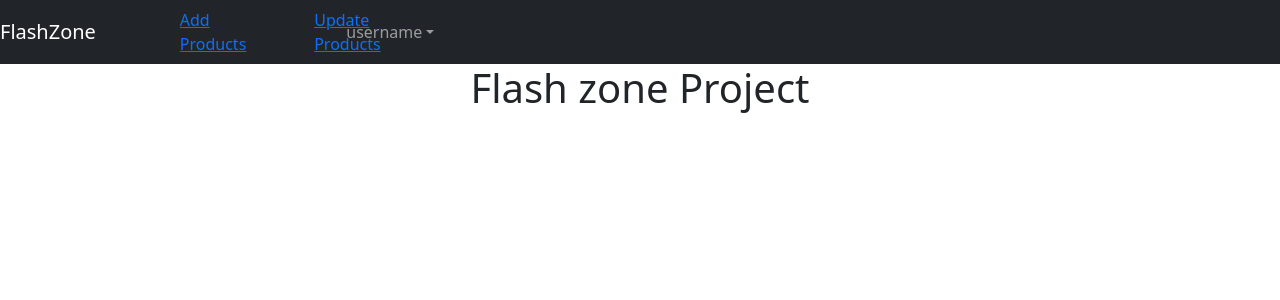
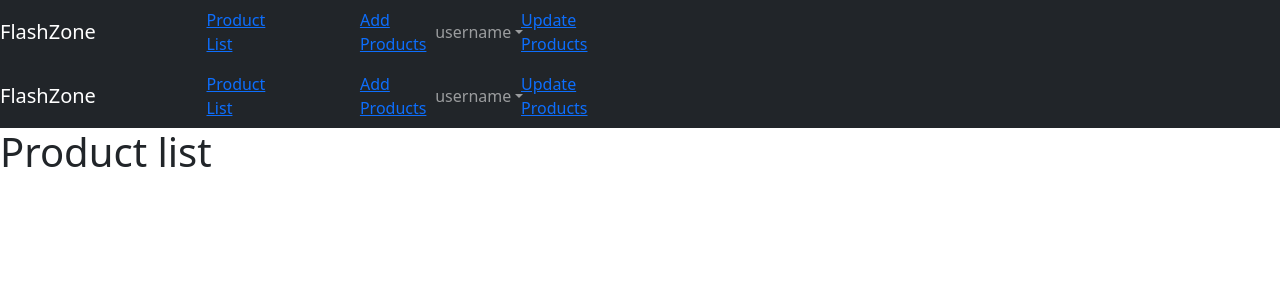
Before and after one commit to niamaidar/flashzone, a React (Vite) app in the folder client/: page /list in a window 1280 px wide. Shown: the top 300 px of the page. Built offline with nearby package versions, Linux system fonts and the light colour scheme; sample sign-in values are in the browser's storage.

Commit message:
ProductList

```diff
--- a/client/src/AddProduct.jsx
+++ b/client/src/AddProduct.jsx
@@ -67,7 +67,7 @@ function AddProduct() {
         <input
           type="text"
           className="form-control"
-          placeholder="marque"
+          placeholder="brand"
           onChange={(e) => setMarque(e.target.value)}
         />
         <br />
--- a/client/src/App.jsx
+++ b/client/src/App.jsx
@@ -8,9 +8,9 @@ import AddProduct from "./AddProduct";
 import UpdateProduct from "./UpdateProduct";
 import Protected from "./Protected";
 import Login from "./Login";
-// import { BrowserRouter ,Route,Routes } from "react-router-dom";
 import { BrowserRouter, Route, Routes } from "react-router-dom";
-
+import { Switch } from 'react-router-dom';
+import ProductList from './ProductList';
 function App() {
   const [count, setCount] = useState(0);
 
@@ -18,7 +18,6 @@ function App() {
     <div>
       <BrowserRouter>
         <Header />
-        <h1 className="text-center"> Flash zone Project </h1>
         <Routes>
           <Route path="/" element={<Login />}>
 
@@ -26,22 +25,10 @@ function App() {
           <Route path="login" element={<Login />}>
 
           </Route>
-          {/* <Route path="add" element={<Protected/>}>  </Route> */}
-          {/* <Route path="add">
-
-            <Protected Cmp={AddProduct} />
-          </Route> */}
-          {/* <Route path="add" element={<AddProduct/>}>  </Route> */}
-          {/* <Route path="update" element={<UpdateProduct/>}>  </Route> */}
-          {/* <Route path="update">
-
-            <Protected Cmp={UpdateProduct} />
-          </Route> */}
-
           <Route path="add" element={<Protected Cmp={AddProduct} />} />
+          <Route path="/list" element={<Protected Cmp={ProductList} />} />
           <Route path="update" element={<Protected Cmp={UpdateProduct} />} />
           <Route path="register" element={<Register />}>
-
           </Route>
         </Routes>
       </BrowserRouter>
--- a/client/src/Header.jsx
+++ b/client/src/Header.jsx
@@ -16,6 +16,7 @@ function Header() {
         <Nav className="mr-auto navbar_wrapper">
           {localStorage.getItem('user-info') ? (
             <>
+              <Link to="/list">Product List</Link>
               <Link to="/add">Add Products</Link>
               <Link to="/update">Update Products</Link>
             </>
--- /dev/null
+++ b/client/src/ProductList.jsx
@@ -0,0 +1,12 @@
+import Header from "./Header";
+
+function ProductList()
+{
+    return (
+        <div>
+            <Header/>
+            <h1>Product list</h1>
+        </div>
+    )
+}
+export default ProductList;
--- a/client/src/UpdateProduct.jsx
+++ b/client/src/UpdateProduct.jsx
@@ -1,8 +1,6 @@
-import Header from './Header'
 function UpdateProduct(){
     return(
         <div>
-            <Header/>
             <h1>UpdateProduct page</h1>
         </div>
     )
```
Also changed, not shown: 2 other files (tests, documents, lock files or other folders).
